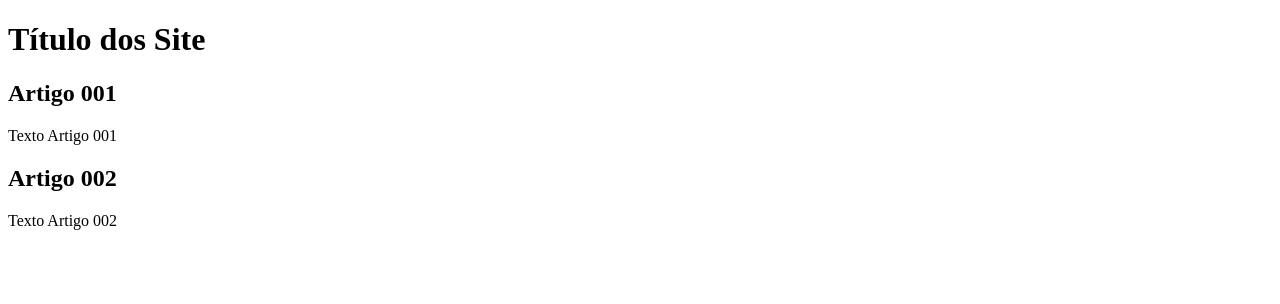
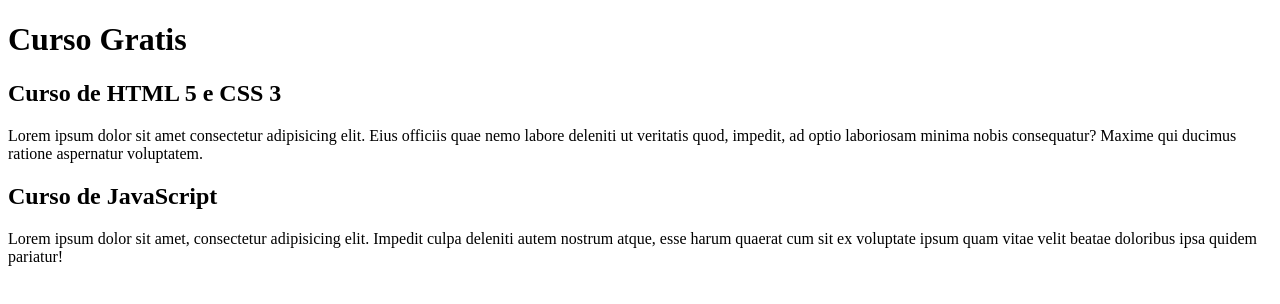
Before and after one commit to leandrofelixtech/projeto-site, a plain HTML site: page index.html in a window 1280 px wide. Drawn offline with Linux system fonts and the light colour scheme.

Commit message:
Comecei a escrever o conteúdo

```diff
--- a/index.html
+++ b/index.html
@@ -8,15 +8,15 @@
 <body>
     <main>
         <header>
-            <h1>Título dos Site</h1>
+            <h1>Curso Gratis</h1>
         </header>
         <article>
-            <h2>Artigo 001</h2>
-            <p>Texto Artigo 001</p>
+            <h2>Curso de HTML 5 e CSS 3</h2>
+            <p>Lorem ipsum dolor sit amet consectetur adipisicing elit. Eius officiis quae nemo labore deleniti ut veritatis quod, impedit, ad optio laboriosam minima nobis consequatur? Maxime qui ducimus ratione aspernatur voluptatem.</p>
         </article>
         <article>
-            <h2>Artigo 002</h2>
-            <p>Texto Artigo 002</p>
+            <h2>Curso de JavaScript</h2>
+            <p>Lorem ipsum dolor sit amet, consectetur adipisicing elit. Impedit culpa deleniti autem nostrum atque, esse harum quaerat cum sit ex voluptate ipsum quam vitae velit beatae doloribus ipsa quidem pariatur!</p>
         </article>
     </main>
 </body>
```
